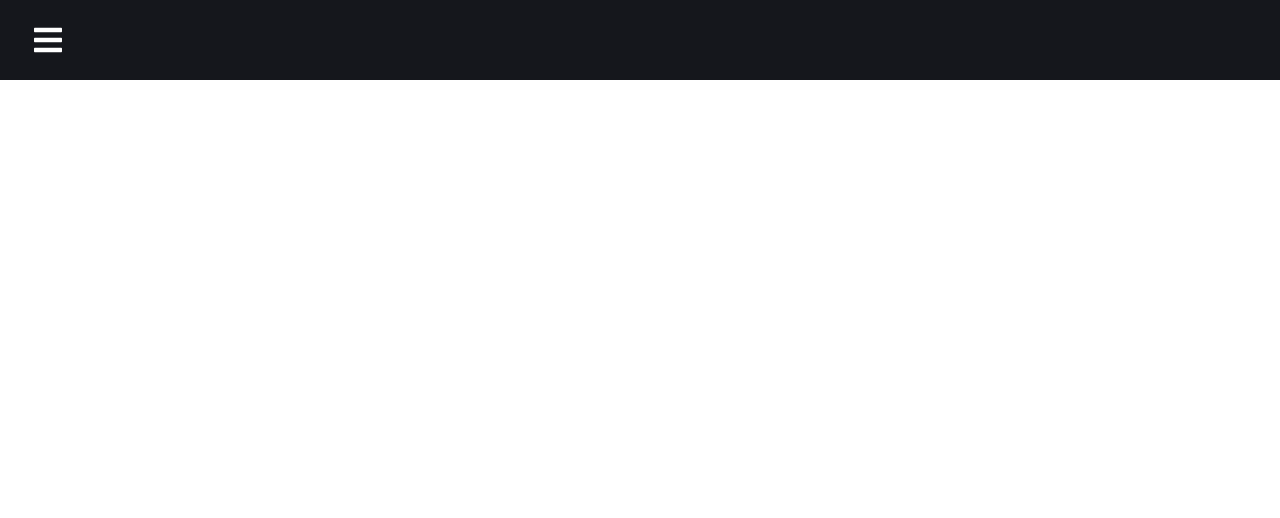
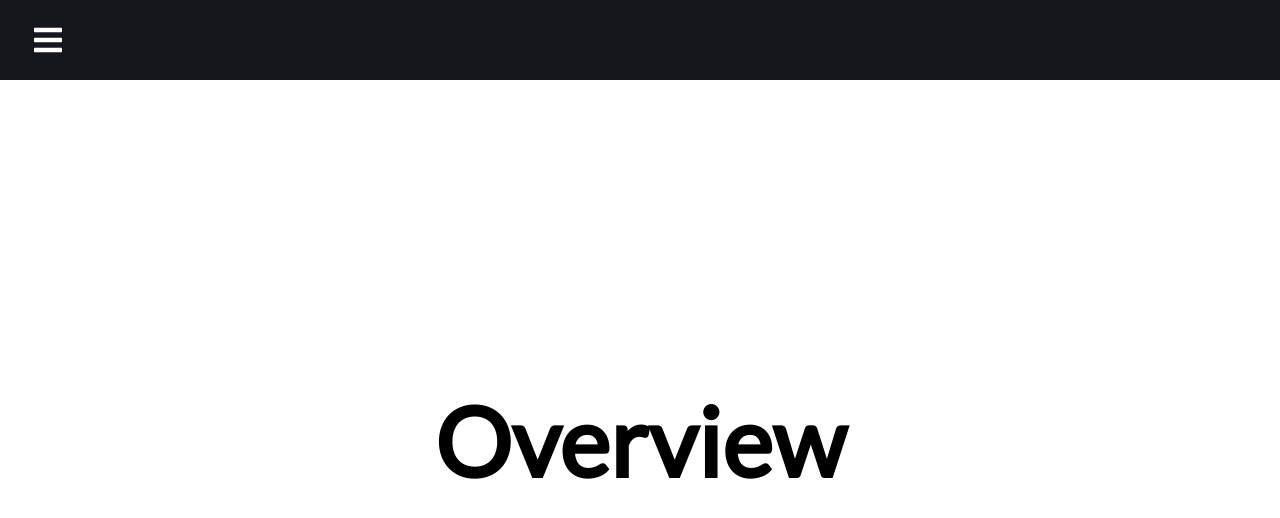
Before and after one commit to FourSqweez/react-sidebar-with-dropdown, a React (Create React App) app: page /overview in a window 1280 px wide. Shown: the top 518 px of the page. Built offline with nearby package versions, Linux system fonts and the light colour scheme.

Commit message:
Added : Created Pages/Routes

```diff
--- a/src/App.css
+++ b/src/App.css
@@ -1,38 +1,20 @@
-.App {
-  text-align: center;
+@import url('https://fonts.googleapis.com/css2?family=Lato&display=swap');
+
+* {
+  box-sizing: border-box;
+  margin: 0;
+  padding: 0;
+  font-family: 'Lato', sans-serif;
 }
 
-.App-logo {
-  height: 40vmin;
-  pointer-events: none;
-}
-
-@media (prefers-reduced-motion: no-preference) {
-  .App-logo {
-    animation: App-logo-spin infinite 20s linear;
-  }
-}
-
-.App-header {
-  background-color: #282c34;
-  min-height: 100vh;
+.home,
+.reports,
+.products,
+.team,
+.reports {
   display: flex;
-  flex-direction: column;
+  height: 90vh;
   align-items: center;
   justify-content: center;
-  font-size: calc(10px + 2vmin);
-  color: white;
+  font-size: 3rem;
 }
-
-.App-link {
-  color: #61dafb;
-}
-
-@keyframes App-logo-spin {
-  from {
-    transform: rotate(0deg);
-  }
-  to {
-    transform: rotate(360deg);
-  }
-}
--- a/src/App.js
+++ b/src/App.js
@@ -1,11 +1,22 @@
 import './App.css'
 import Sidebar from './components/Sidebar'
 import { BrowserRouter as Router, Switch, Route } from 'react-router-dom'
+import Overview from './pages/Overview'
+import { Reports, ReportsOne, ReportsTwo, ReportsThree } from './pages/Reports'
+import Team from './pages/Team';
 
 function App() {
   return (
     <Router>
       <Sidebar />
+      <Switch>
+        <Route path="/overview" exact component={Overview} />
+        <Route path="/reports" exact component={Reports} />
+        <Route path="/reports/reports1" exact component={ReportsOne} />
+        <Route path="/reports/reports2" exact component={ReportsTwo} />
+        <Route path="/reports/reports3" exact component={ReportsThree} />
+        <Route path="/team" exact component={Team} />
+      </Switch>
     </Router>
   )
 }
--- a/src/components/SidebarData.js
+++ b/src/components/SidebarData.js
@@ -34,7 +34,7 @@ export const SidebarData = [
 
     subNav: [
       {
-        title: 'Reports',
+        title: 'Reports 1',
         path: '/reports/reports1',
         icon: <IoIcons.IoIosPaper />,
         cName: 'sub-nav',
--- /dev/null
+++ b/src/pages/Overview.js
@@ -0,0 +1,9 @@
+const Overview = () => {
+  return (
+    <div className="home">
+      <h1>Overview</h1>
+    </div>
+  )
+}
+
+export default Overview
--- /dev/null
+++ b/src/pages/Reports.js
@@ -0,0 +1,31 @@
+export const Reports = () => {
+  return (
+    <div className="reports">
+      <h1>Reports</h1>
+    </div>
+  )
+}
+
+export const ReportsOne = () => {
+  return (
+    <div className="reports">
+      <h1>Reports/Reports1</h1>
+    </div>
+  )
+}
+
+export const ReportsTwo = () => {
+  return (
+    <div className="reports">
+      <h1>Reports/Reports2</h1>
+    </div>
+  )
+}
+
+export const ReportsThree = () => {
+  return (
+    <div className="reports">
+      <h1>Reports/Reports3</h1>
+    </div>
+  )
+}
--- /dev/null
+++ b/src/pages/Team.js
@@ -0,0 +1,9 @@
+const Team = () => {
+  return (
+    <div className="team">
+      <h1>Team</h1>
+    </div>
+  )
+}
+
+export default Team
```
